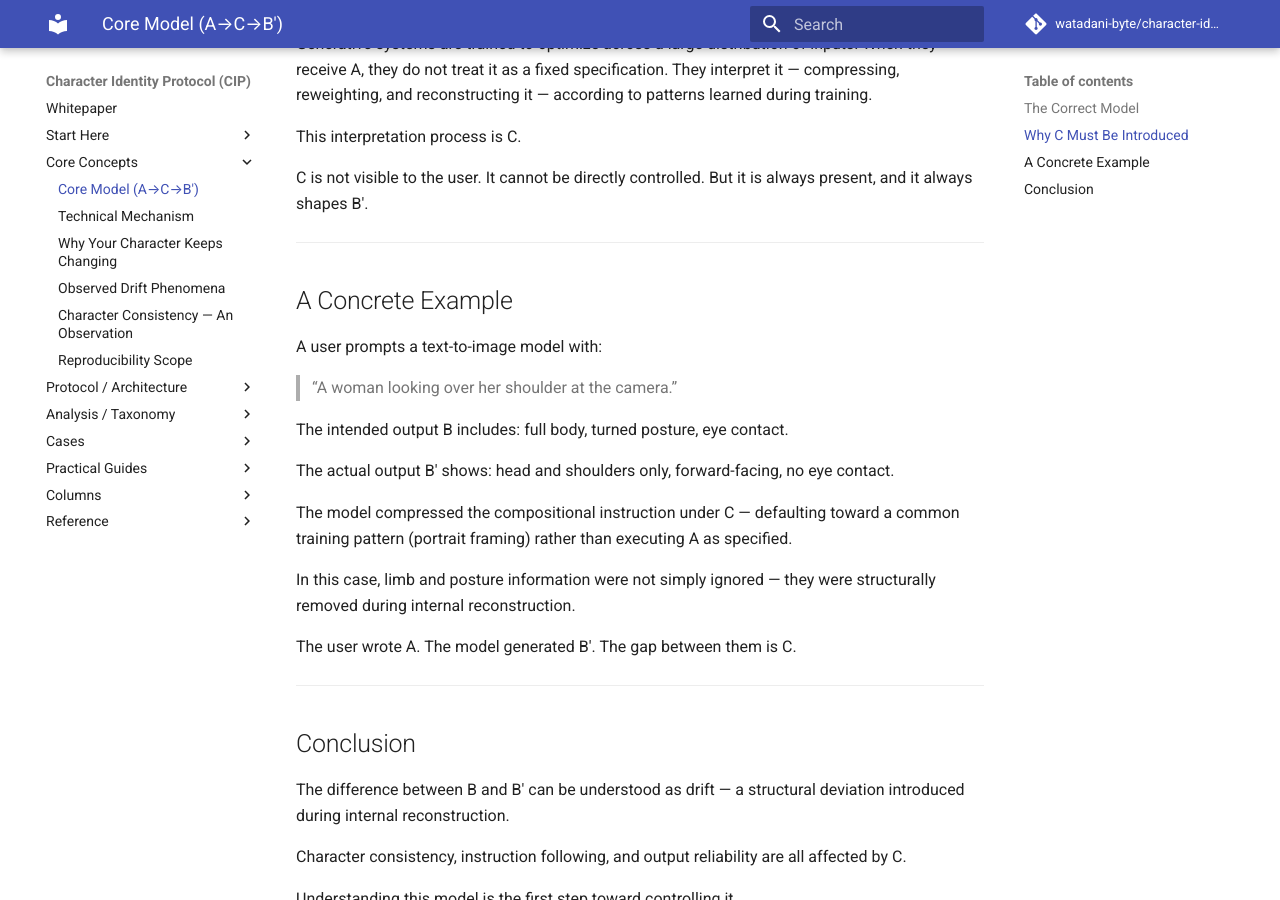
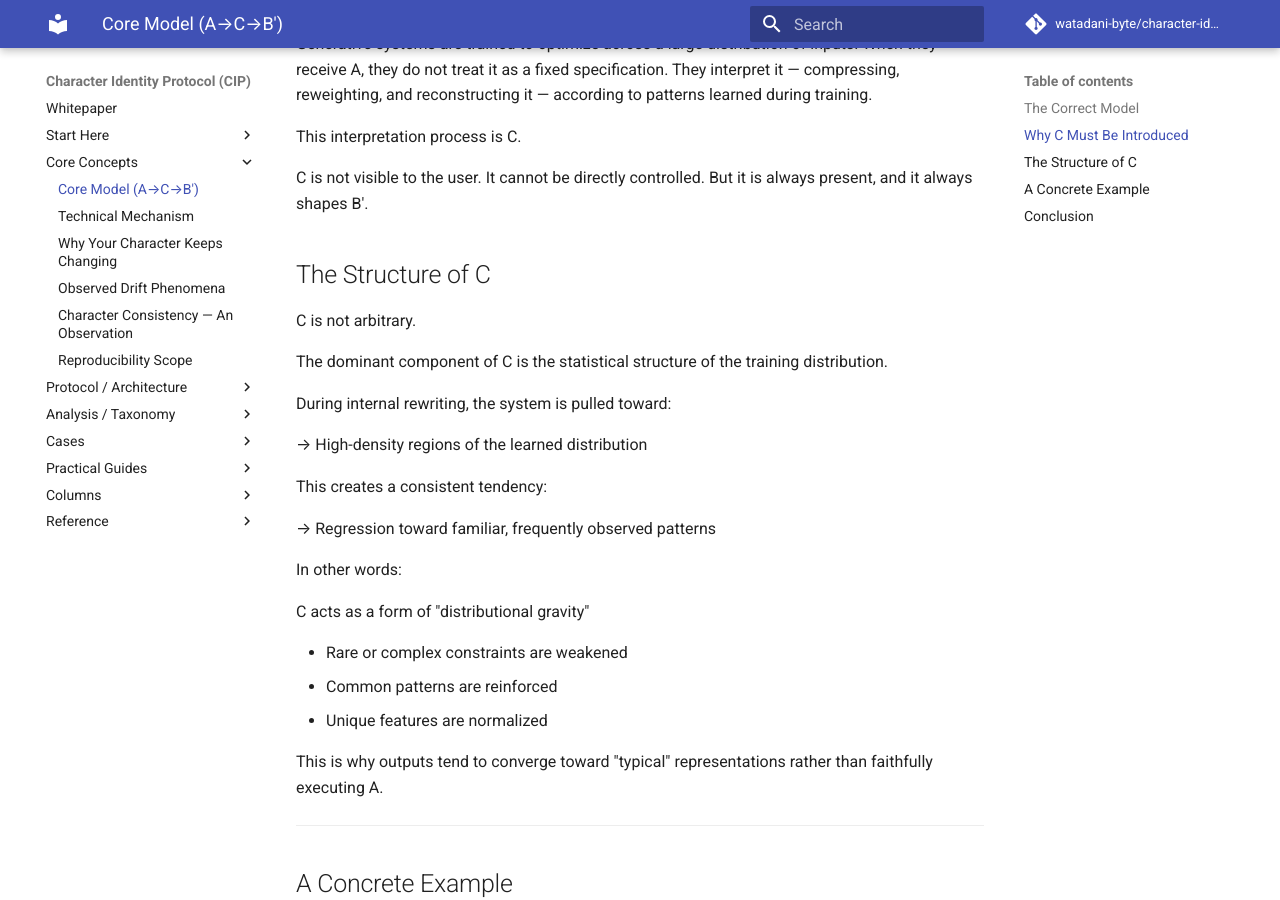
Before and after one commit to watadani-byte/character-identity-protocol, an MkDocs documentation site: the page built from docs/model_a_c_b.md, in a window 1280 px wide and 900 px high, scrolled down 1252 px. Built offline with MkDocs 1.6.1 and Material for MkDocs 9.7.7, drawn with Linux system fonts in a browser that asks for light colours; comment, search, counter and statistics services are not loaded.

Commit message:
model_a_c_b.md を更新

```diff
--- a/docs/model_a_c_b.md
+++ b/docs/model_a_c_b.md
@@ -47,6 +47,30 @@ This interpretation process is C.
 
 C is not visible to the user. It cannot be directly controlled. But it is always present, and it always shapes B′.
 
+## The Structure of C
+
+C is not arbitrary.
+
+The dominant component of C is the statistical structure of the training distribution.
+
+During internal rewriting, the system is pulled toward:
+
+→ High-density regions of the learned distribution
+
+This creates a consistent tendency:
+
+→ Regression toward familiar, frequently observed patterns
+
+In other words:
+
+C acts as a form of "distributional gravity"
+
+- Rare or complex constraints are weakened
+- Common patterns are reinforced
+- Unique features are normalized
+
+This is why outputs tend to converge toward "typical" representations rather than faithfully executing A.
+
 -----
 
 ## A Concrete Example
```
